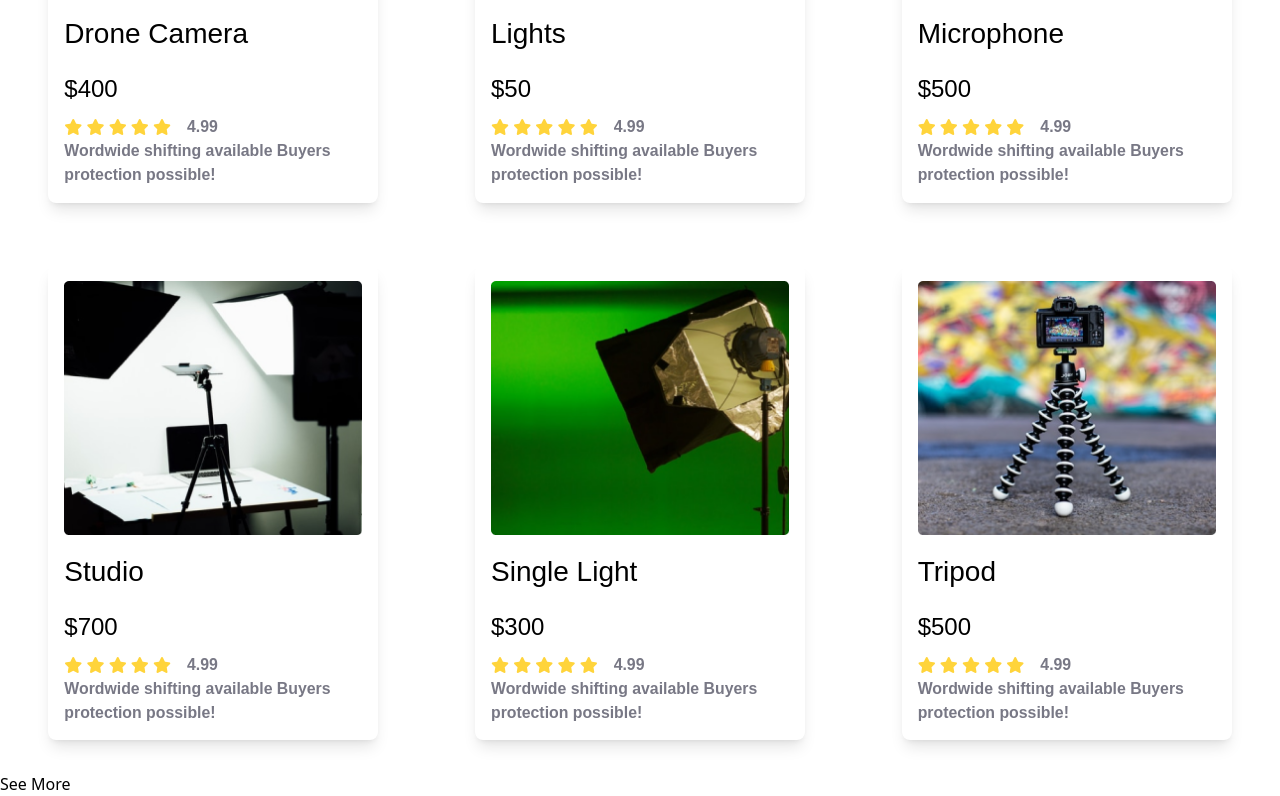
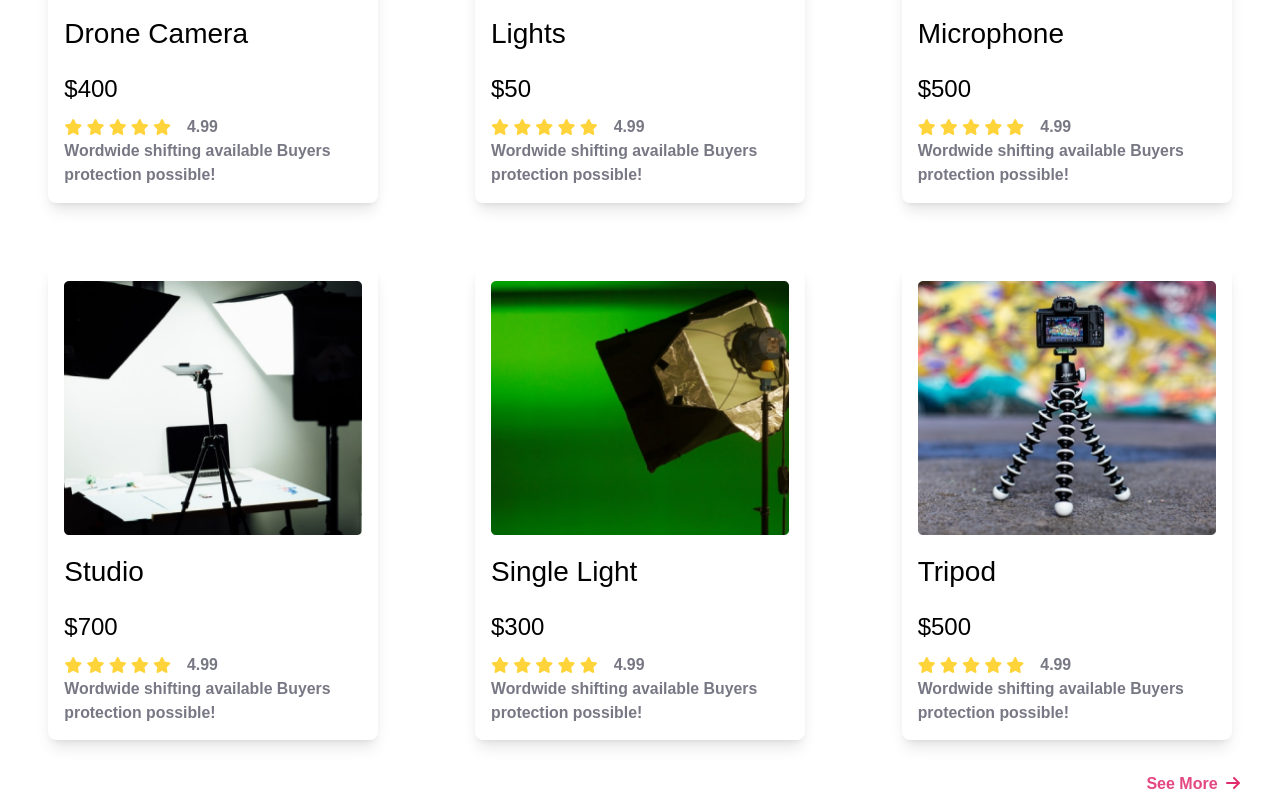
Before and after one commit to shahidur-rahman18/Influencer-Gear, a plain HTML site: page index.html in a window 1280 px wide. Shown: the part 1738-2534 px from the top of the page. Drawn offline with nearby package versions, Linux system fonts and the light colour scheme.

Commit message:
card add

```diff
--- a/index.html
+++ b/index.html
@@ -266,10 +266,7 @@
         </div>
 
 
-        <p>See More </p>
-
-
-
+        <p class="text-right mr-10 text-[#E02C6DDE] poppins-bold m-auto ">See More <i class="fa-solid fa-arrow-right  ml-1" style="color: #e02c6d;"></i>  </p>
 
       </section>
 
```
